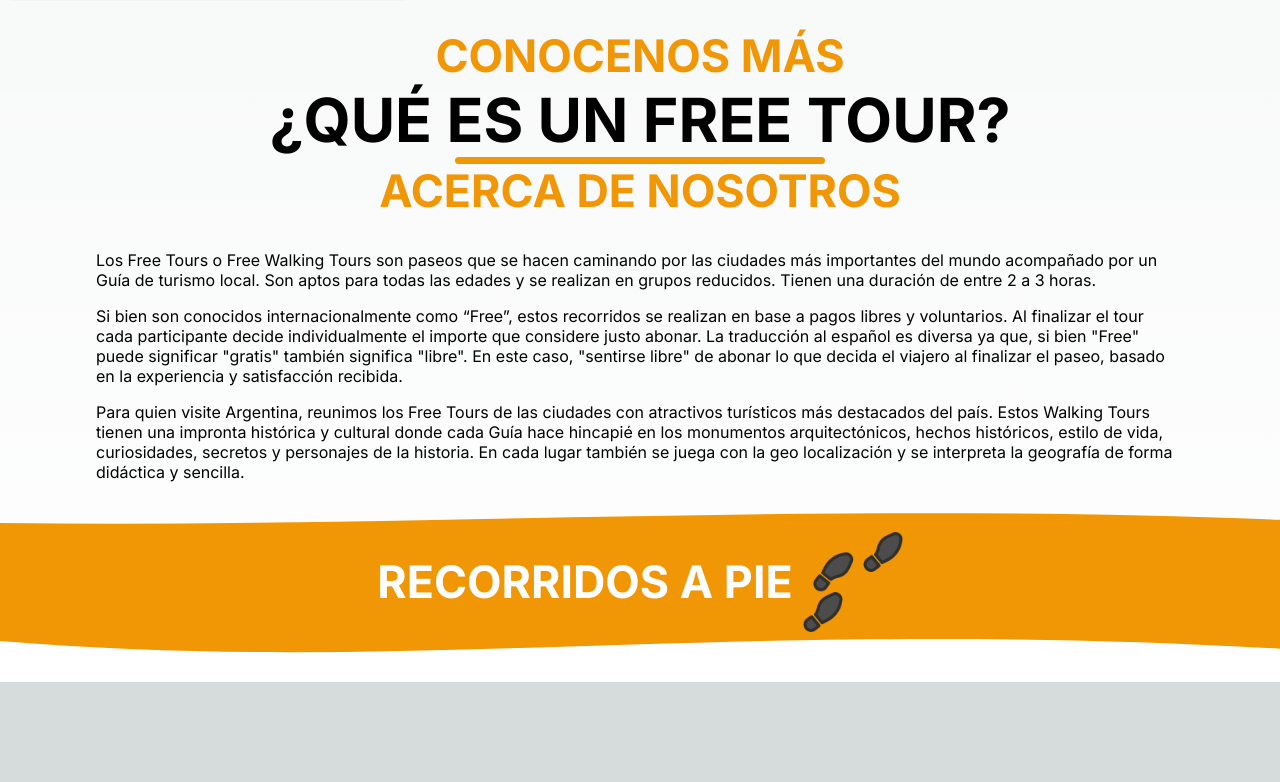
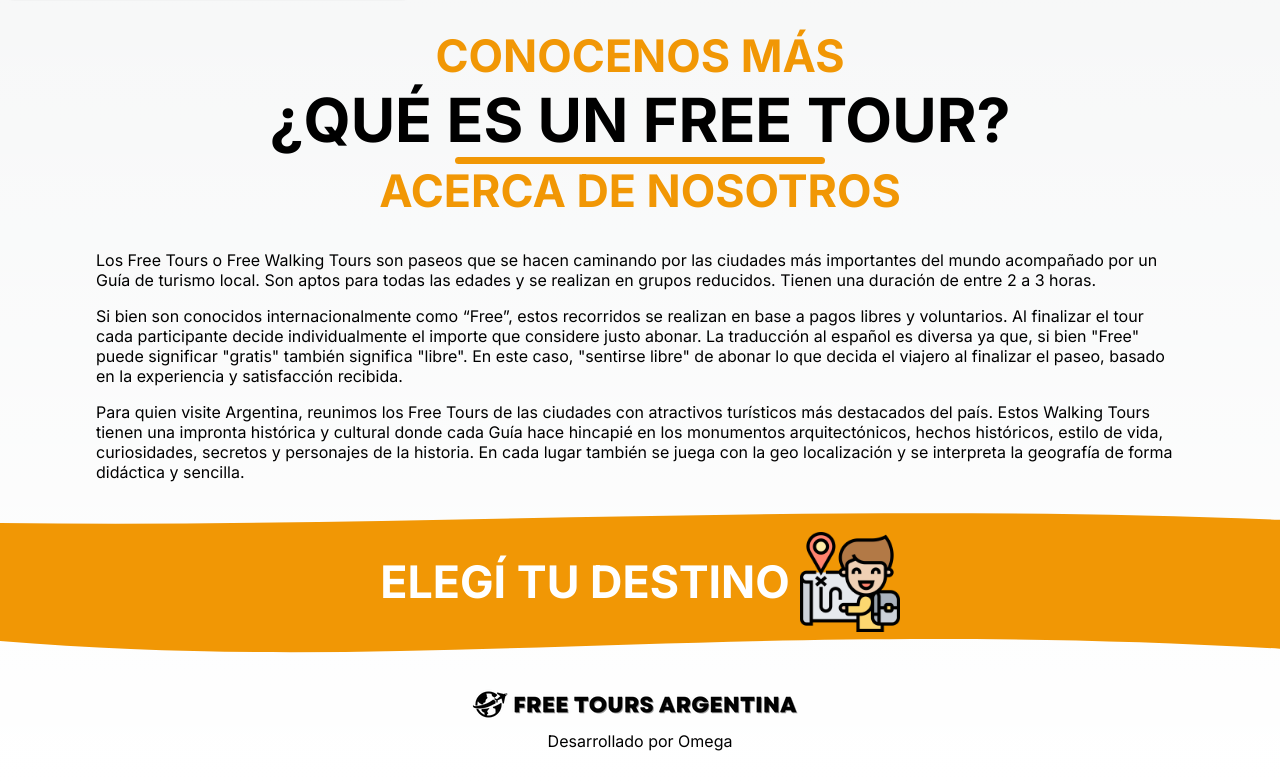
Before and after one commit to GonzaloGuaimas/tourism-blog-website-nextjs, a Next.js app: page / in a window 1280 px wide. Shown: the part 3182-3964 px from the top of the page. Before the commit the page ends 3864 px from the top, so only its background shows below. Built offline with nearby package versions, Linux system fonts and the light colour scheme.

Commit message:
add Footer Section

```diff
--- /dev/null
+++ b/components/Footer.tsx
@@ -0,0 +1,14 @@
+import React from 'react'
+import styles from '../styles/Home.module.css'
+import Image from 'next/image'
+
+const Footer = () => {
+  return (
+    <div className={styles.Footer}>
+        <Image src={'/assets/logo.png'} alt={''} height={45} width={350} className={styles.FooterImage}/>
+        <a href="https://www.instagram.com/omegaa.si/"><p>Desarrollado por Omega</p></a>
+    </div>
+  )
+}
+
+export default Footer
--- a/pages/index.tsx
+++ b/pages/index.tsx
@@ -9,6 +9,7 @@ import DestinationGrid from '../components/DestinationGrid'
 import BlogGrid from '../components/BlogGrid'
 import Gallery from '../components/Gallery'
 import About from '../components/About'
+import Footer from '../components/Footer'
 
 const inter = Inter({ subsets: ['latin'] })
 
@@ -31,7 +32,8 @@ export default function Home() {
           <Delimiter image={'/assets/footsprint.png'} title={'RECORRIDOS A PIE'} />
           <Gallery/>
           <About/>
-          <Delimiter image={'/assets/footsprint.png'} title={'RECORRIDOS A PIE'} />
+          <Delimiter image={'/assets/map.png'} title={'ELEGÍ TU DESTINO'} />
+          <Footer/>
         </main>
       </>
     )
--- a/styles/Home.module.css
+++ b/styles/Home.module.css
@@ -614,3 +614,14 @@
   flex-direction: column;
   row-gap: 1rem;
 }
+
+/*---------------FOOTER-------------------*/
+
+.Footer {
+  text-align: center;
+  height: 100px;
+}
+.Footer a:hover{
+  color: var(--primary-background);
+  font-weight: bold;
+}
```
Also changed, not shown: public/assets/logo.png, public/assets/logoMundo.png (added).
